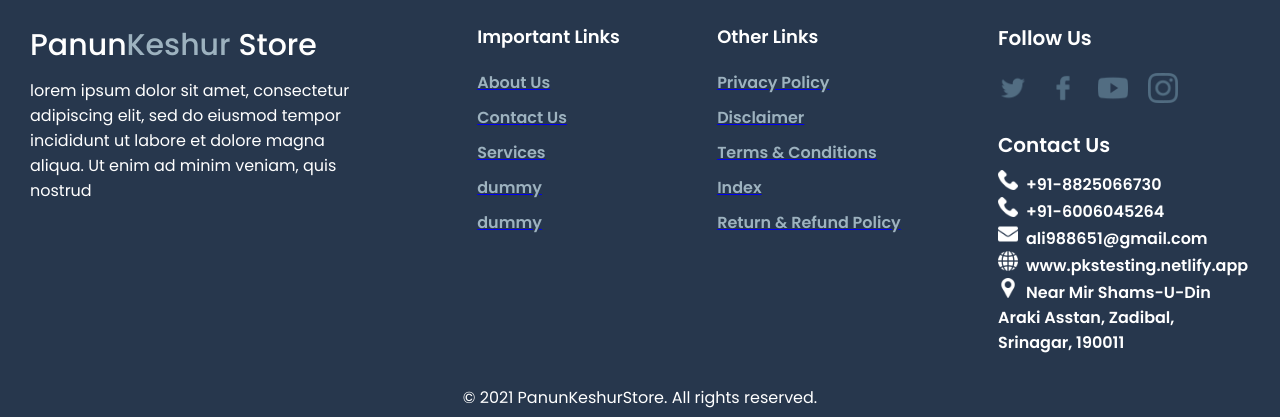
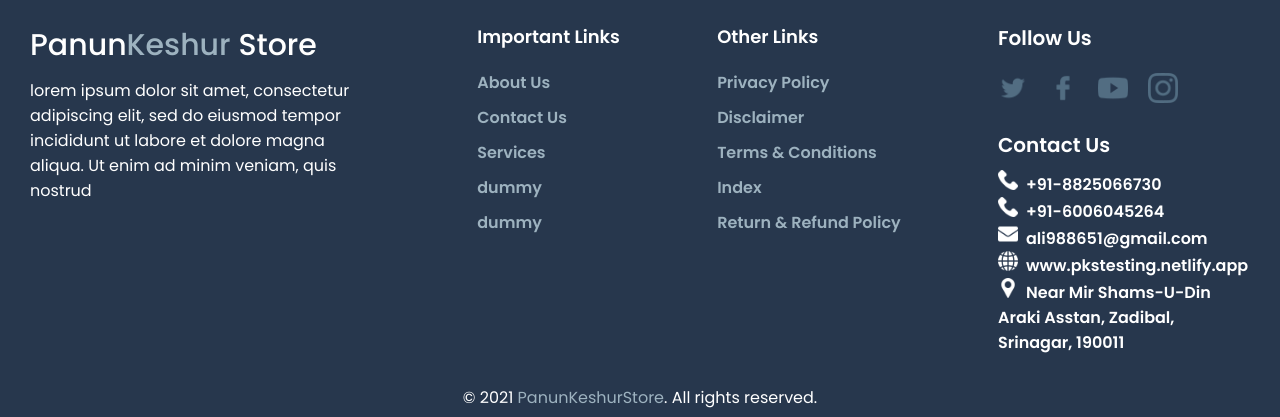
Before and after one commit to Abrarhussaindar/pks_frontend, a React (Create React App) app: page / in a window 1280 px wide. Shown: the part 1600-2017 px from the top of the page. Built offline with nearby package versions, Linux system fonts and the light colour scheme.

Commit message:
few changes in footer

```diff
--- a/src/components/footer/Footer.jsx
+++ b/src/components/footer/Footer.jsx
@@ -96,7 +96,7 @@ export default function Footer() {
                 </div>
             </div>
             <div className="bottom">
-                <p>© 2021 PanunKeshurStore. All rights reserved.</p>
+                <p>© 2021 <span>PanunKeshurStore</span>. All rights reserved.</p>
             </div>
         </div>
     )
--- a/src/components/footer/footer.css
+++ b/src/components/footer/footer.css
@@ -27,6 +27,9 @@
 .footerContainer .top .center ul {
   list-style: none;
   margin-top: 20px;
+}
+.footerContainer .top .center ul a {
+  text-decoration: none;
 }
 .footerContainer .top .center ul li {
   margin-bottom: 10px;
@@ -82,4 +85,7 @@
   justify-content: center;
   align-items: center;
   margin-top: 30px;
+}
+.footerContainer .bottom p span {
+  color: var(--box-color);
 }/*# sourceMappingURL=footer.css.map */
--- a/src/components/footer/footer.scss
+++ b/src/components/footer/footer.scss
@@ -31,6 +31,9 @@
             ul{
                 list-style: none;
                 margin-top: 20px;
+                a{
+                    text-decoration: none;
+                }
                 li{
                     margin-bottom: 10px;
                     cursor: pointer;
@@ -103,5 +106,11 @@
         justify-content: center;
         align-items: center;
         margin-top: 30px;
+
+        p{
+            span{
+                color: var(--box-color);
+            }
+        }
     }
 }
--- a/src/components/recentProductsContainer/recentProductsContainer.css
+++ b/src/components/recentProductsContainer/recentProductsContainer.css
@@ -3,6 +3,7 @@
   justify-content: space-between;
   padding: 30px;
   gap: 20px;
+  width: 100%;
 }
 .recentProductsContainer .innerContainer {
   background-color: var(--box-color);
--- a/src/components/recentProductsContainer/recentProductsContainer.scss
+++ b/src/components/recentProductsContainer/recentProductsContainer.scss
@@ -3,6 +3,7 @@
     justify-content: space-between;
     padding: 30px;
     gap: 20px;
+    width: 100%;
     .innerContainer{
         background-color: var(--box-color);
         width: 100%;
```
Also changed, not shown: 2 other files (tests, documents, lock files or other folders).
